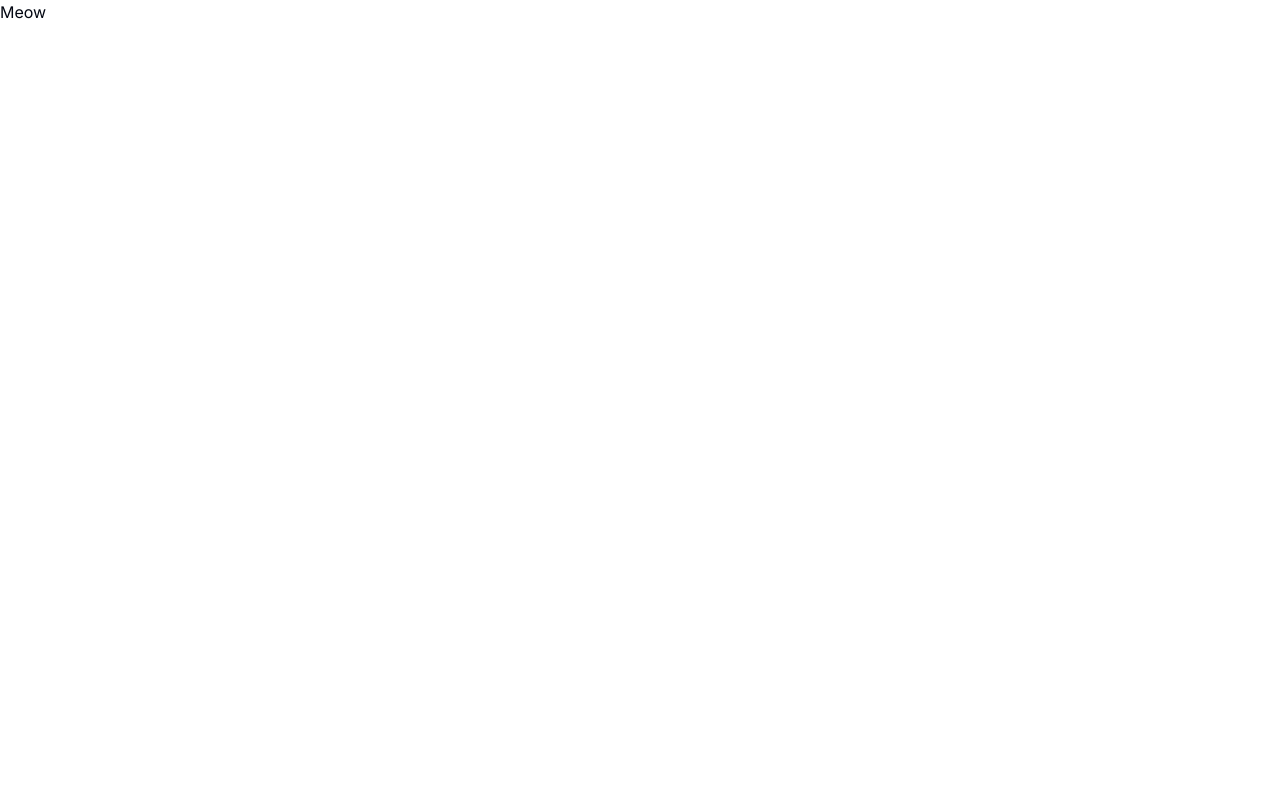
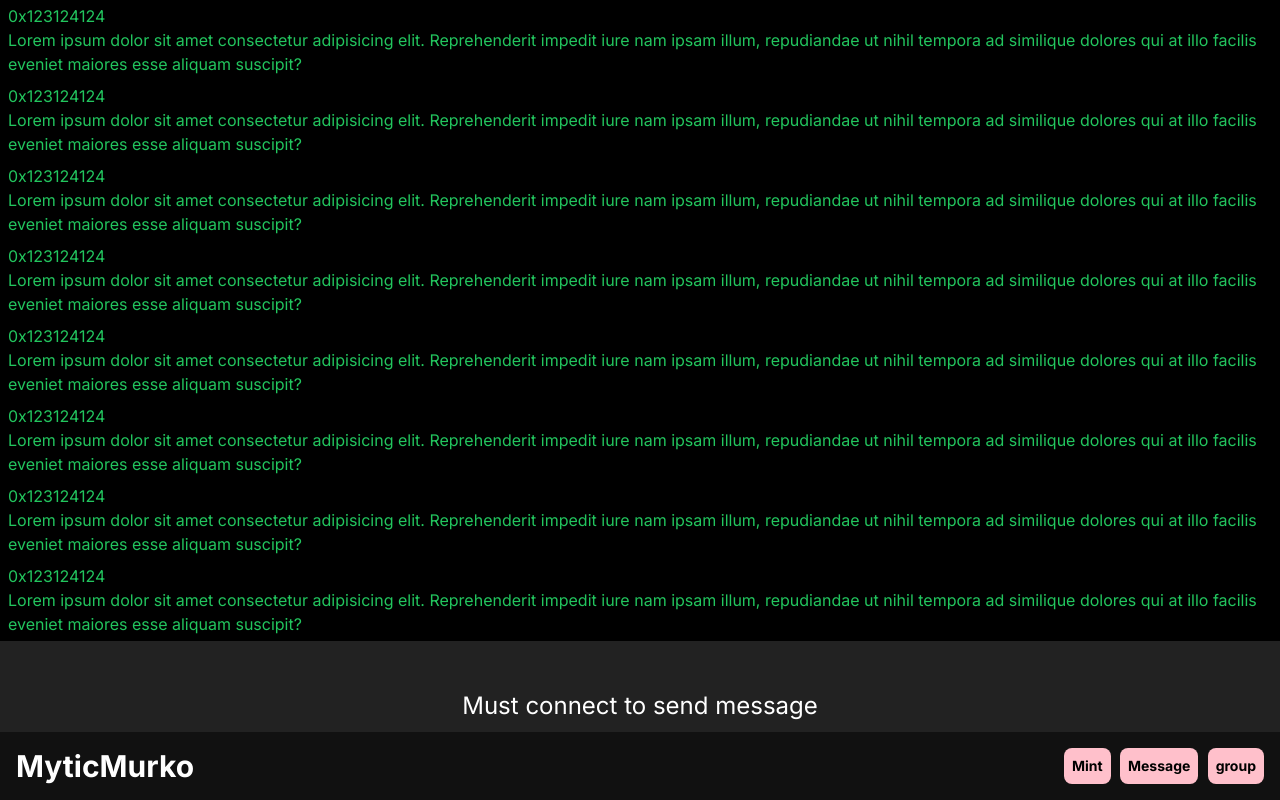
Before and after one commit to CoolistKovbel/brokenPlay, a Next.js app: page /moew in a window 1280 px wide. Built offline with nearby package versions, Linux system fonts and the light colour scheme.

Commit message:
hml 0x6f6C58Ba47892EF76fF9678895166E9E073917e8

```diff
--- /dev/null
+++ b/app/(pages)/layout.tsx
@@ -0,0 +1,42 @@
+import Link from "next/link"
+
+
+
+export default function Pagelayout({
+    children,
+  }: {
+    children: React.ReactNode
+  }) {
+
+
+
+    return (
+      <div className="text-white flex flex-col flex-col-reverse items-center w-full h-[100vh]">
+
+        <div className="bg-[#111] h-[11%] w-full">
+
+
+
+            <header className="flex items-center justify-between p-4 w-full h-full">
+                <h2 className="text-3xl font-bold"><Link href="/">MyticMurko</Link></h2>
+
+                <nav className="w-[200px] flex items-center justify-between ">
+                    <a href="#" className="bg-[pink] p-2 text-black rounded-lg font-bold text-sm">Mint</a>
+                    <a href="#" className="bg-[pink] p-2 text-black rounded-lg font-bold text-sm">Message</a>
+                    <a href="#" className="bg-[pink] p-2 text-black rounded-lg font-bold text-sm">group</a>
+                </nav>
+            </header>
+
+
+
+        </div>
+
+        <div className="bg-[#222] h-full w-full">
+
+            {children}
+        </div>
+
+
+      </div>
+    )
+  }
--- a/app/(pages)/moew/page.tsx
+++ b/app/(pages)/moew/page.tsx
@@ -1,11 +1,123 @@
 // Share an announcement
-import React from 'react'
+import AnnouncementForm from "@/components/forms/AnnouncementForm";
+import React from "react";
+
+function Meow() {
+  const x = true
+
+  return (
+    <div className="flex items-center justify-between flex-col h-full">
+      {/*  small title*/}
+      <h2 className="text-4xl font-bold p-3">Mystic Announcments</h2>
+
+      {/* Content */}
+      <div className="flex items-center justify-between flex-col h-full">
+
+        {/* Announcements messages */}
+        <div className="flex items-center gap-2 flex-col bg-[black] text-green-500 p-2 h-full overflow-auto">
+          <div>
+            <h2>0x123124124</h2>
+            <p>
+              Lorem ipsum dolor sit amet consectetur adipisicing elit.
+              Reprehenderit impedit iure nam ipsam illum, repudiandae ut nihil
+              tempora ad similique dolores qui at illo facilis eveniet maiores
+              esse aliquam suscipit?
+            </p>
+          </div>
+
+          <div>
+            <h2>0x123124124</h2>
+            <p>
+              Lorem ipsum dolor sit amet consectetur adipisicing elit.
+              Reprehenderit impedit iure nam ipsam illum, repudiandae ut nihil
+              tempora ad similique dolores qui at illo facilis eveniet maiores
+              esse aliquam suscipit?
+            </p>
+          </div>
+
+          <div>
+            <h2>0x123124124</h2>
+            <p>
+              Lorem ipsum dolor sit amet consectetur adipisicing elit.
+              Reprehenderit impedit iure nam ipsam illum, repudiandae ut nihil
+              tempora ad similique dolores qui at illo facilis eveniet maiores
+              esse aliquam suscipit?
+            </p>
+          </div>
+          <div>
+            <h2>0x123124124</h2>
+            <p>
+              Lorem ipsum dolor sit amet consectetur adipisicing elit.
+              Reprehenderit impedit iure nam ipsam illum, repudiandae ut nihil
+              tempora ad similique dolores qui at illo facilis eveniet maiores
+              esse aliquam suscipit?
+            </p>
+          </div>
+
+          <div>
+            <h2>0x123124124</h2>
+            <p>
+              Lorem ipsum dolor sit amet consectetur adipisicing elit.
+              Reprehenderit impedit iure nam ipsam illum, repudiandae ut nihil
+              tempora ad similique dolores qui at illo facilis eveniet maiores
+              esse aliquam suscipit?
+            </p>
+          </div>
+
+          <div>
+            <h2>0x123124124</h2>
+            <p>
+              Lorem ipsum dolor sit amet consectetur adipisicing elit.
+              Reprehenderit impedit iure nam ipsam illum, repudiandae ut nihil
+              tempora ad similique dolores qui at illo facilis eveniet maiores
+              esse aliquam suscipit?
+            </p>
+          </div>
+          <div>
+            <h2>0x123124124</h2>
+            <p>
+              Lorem ipsum dolor sit amet consectetur adipisicing elit.
+              Reprehenderit impedit iure nam ipsam illum, repudiandae ut nihil
+              tempora ad similique dolores qui at illo facilis eveniet maiores
+              esse aliquam suscipit?
+            </p>
+          </div>
+
+          <div>
+            <h2>0x123124124</h2>
+            <p>
+              Lorem ipsum dolor sit amet consectetur adipisicing elit.
+              Reprehenderit impedit iure nam ipsam illum, repudiandae ut nihil
+              tempora ad similique dolores qui at illo facilis eveniet maiores
+              esse aliquam suscipit?
+            </p>
+          </div>
+
+          <div>
+            <h2>0x123124124</h2>
+            <p>
+              Lorem ipsum dolor sit amet consectetur adipisicing elit.
+              Reprehenderit impedit iure nam ipsam illum, repudiandae ut nihil
+              tempora ad similique dolores qui at illo facilis eveniet maiores
+              esse aliquam suscipit?
+            </p>
+          </div>
+        </div>
+
+        {x ? (
+          <div className="w-full h-[20%] p-2 flex items-center justify-center">
+            <h2 className="text-center text-2xl">Must connect to send message</h2>
+          </div>
+        ) : (
+          <div className="w-full bg-[#222]">
+            <AnnouncementForm />
+          </div>
+        )}
+      </div>
 
 
-function Meow() {
-  return (
-    <div>Meow</div>
-  )
+    </div>
+  );
 }
 
-export default Meow
+export default Meow;
--- a/app/api/test/route.ts
+++ b/app/api/test/route.ts
@@ -1,7 +1,7 @@
 import { NextRequest, NextResponse } from "next/server";
 import { writeFile } from 'fs/promises'
 import { ethers } from "ethers";
-import { signInMessageVerification } from "../../../lib/web3"
+import { signInMessageVerification, getEthereumAccount } from "../../../lib/web3"
 
 declare global {
     interface Window {
@@ -22,10 +22,12 @@ export async function GET() {
 
         const x = await signInMessageVerification()
 
-        return NextResponse.json(`Signed Transaction, ${x}`,{ status: 200})
+        const account = await getEthereumAccount()
 
 
+        console.log(account)
 
+        return NextResponse.json(`Signed Transaction, ${x}`,{ status: 200})
     } catch (error) {
         console.log(error)
         return NextResponse.json("Something went wrong", {status: 500})
@@ -35,6 +37,7 @@ export async function GET() {
 }
 
 
+// register an account
 export async function POST(req: NextRequest){
 
     const body = await req.formData()
--- a/components/authPage/SignUpForm.tsx
+++ b/components/authPage/SignUpForm.tsx
@@ -1,7 +1,7 @@
 "use client";
 
 import * as z from "zod";
-import React, { useState } from "react";
+import React, { useState, useEffect } from "react";
 import { zodResolver } from "@hookform/resolvers/zod";
 import { Form, FormControl, FormField, FormItem, FormLabel } from "../ui/form";
 import { useForm } from "react-hook-form";
@@ -10,9 +10,11 @@ import { Button } from "../ui/button";
 import Link from "next/link";
 import { SignUpFormSchema } from "./constant";
 
+import { getEthereumAccount } from "../../lib/web3";
+
 function SignUpForm() {
-  const [eImage, setImage] = useState("")
-
+  const [eImage, setImage] = useState("");
+  const [eAdress, setEaddres] = useState("");
 
   const form = useForm<z.infer<typeof SignUpFormSchema>>({
     resolver: zodResolver(SignUpFormSchema),
@@ -34,7 +36,7 @@ function SignUpForm() {
       dd.set("eddress", values.eddress);
       dd.set("imageUrl", eImage);
 
-      console.log(dd, 'Where is the data');
+      console.log(dd, "Where is the data");
 
       const res = await fetch("/api/test", {
         method: "POST",
@@ -46,6 +48,17 @@ function SignUpForm() {
       console.log(error);
     }
   };
+
+  console.log(eAdress);
+
+  useEffect(() => {
+    const x = async () => {
+      const y = await getEthereumAccount();
+      setEaddres(y);
+    };
+
+    x();
+  }, [eAdress]);
 
   return (
     <div className="bg-[#111] h-full flex items-center align-center justify-center">
@@ -145,6 +158,7 @@ function SignUpForm() {
                           placeholder="enter 0xAddress"
                           className="bg-black text-[#16a34a] text-sm"
                           {...field}
+                          value={eAdress}
                         />
                       </FormControl>
                     </FormItem>
--- /dev/null
+++ b/components/forms/AnnouncementForm.tsx
@@ -0,0 +1,51 @@
+"use client"
+
+import React from "react";
+import * as z from "zod";
+import { zodResolver } from "@hookform/resolvers/zod";
+import {
+  Form,
+  FormControl,
+  FormField,
+  FormItem,
+  FormLabel,
+} from "@/components/ui/form";
+import { Input } from "../ui/input";
+import { useForm } from "react-hook-form";
+import { Button } from "../ui/button";
+
+function AnnouncementForm() {
+  const form = useForm();
+
+  return (
+    <Form {...form}>
+      <form className="w-full">
+
+        <FormField
+          control={form.control}
+          name="message"
+          render={({ field }) => (
+            <FormItem className="p-2 w-full flex items-center justify-between flex-col">
+              <FormLabel className="text-1xl font-bold">Message: </FormLabel>
+              <FormControl>
+
+                {/* TextArea */}
+                <Input
+                  className="bg-slate-500 text-[#16a34a] text-sm "
+                  {...field}
+                />
+
+
+              </FormControl>
+            </FormItem>
+          )}
+        />
+
+        <Button className="w-full">Submit</Button>
+
+      </form>
+    </Form>
+  );
+}
+
+export default AnnouncementForm;
--- a/lib/web3.ts
+++ b/lib/web3.ts
@@ -33,3 +33,28 @@ export const signInMessageVerification = async () => {
     console.log(error);
   }
 };
+
+export const getEthereumAccount =  async() => {
+  try {
+    const ethereum = getEthereumObject();
+
+    if (!ethereum) {
+      console.error("Make sure you have Metamask!");
+      return null;
+    }
+
+    const accounts = await ethereum.request({ method: "eth_accounts" });
+
+    if (accounts.length !== 0) {
+      const account = accounts[0];
+      return account;
+    } else {
+      // Setup another alert
+      console.error("No authorized account found");
+      return null;
+    }
+  } catch (error) {
+    console.error(error);
+    return null;
+  }
+}
```
Also changed, not shown: components/authPage/SignInForm.tsx (+31 -27 lines).
